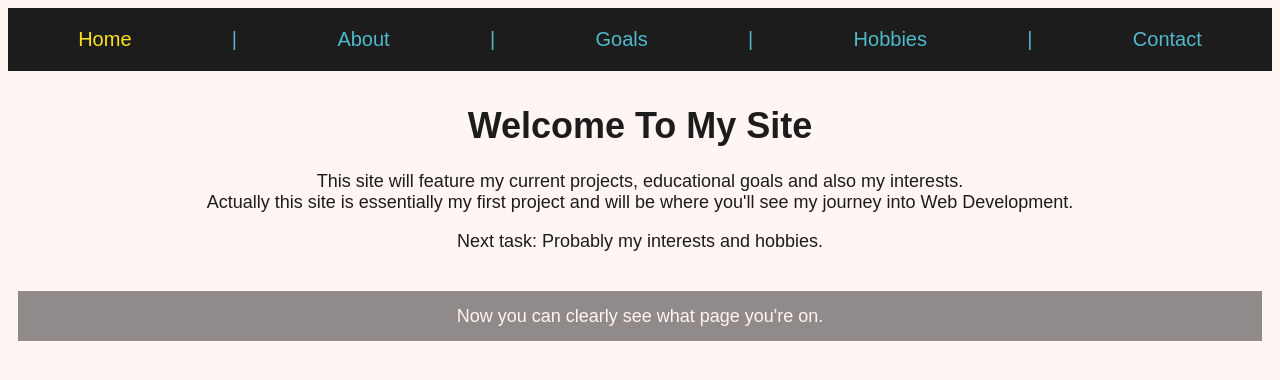
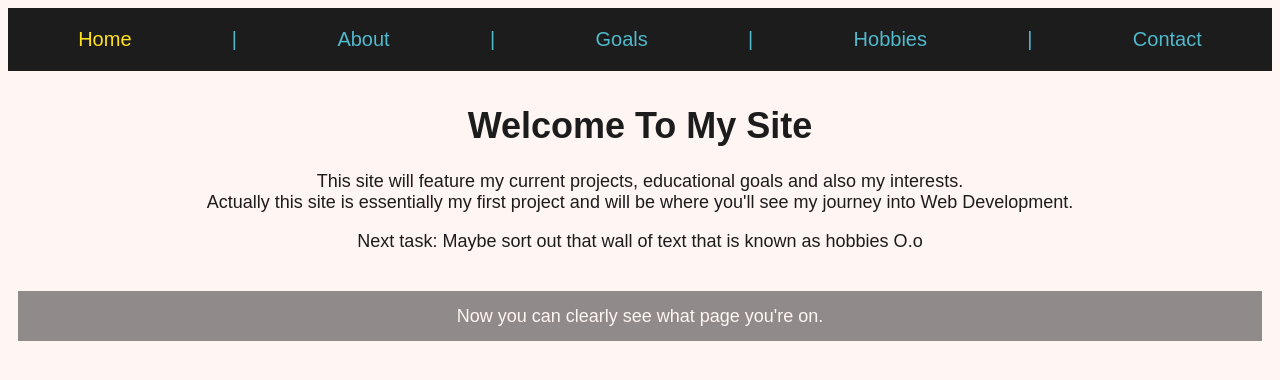
Before and after one commit to Keithav80/keith, a plain HTML site: page index.html in a window 1280 px wide. Drawn offline with Linux system fonts and the light colour scheme.

Commit message:
Index
'Next task' changed.

```diff
--- a/index.html
+++ b/index.html
@@ -29,7 +29,7 @@
         Actually this site is essentially my first project and will be where
         you'll see my journey into Web Development.
       </p>
-      <p>Next task: Probably my interests and hobbies.</p>
+      <p>Next task: Maybe sort out that wall of text that is known as hobbies O.o</p>
 
       <br />
       <div id="progress">Now you can clearly see what page you're on.</div>
```
